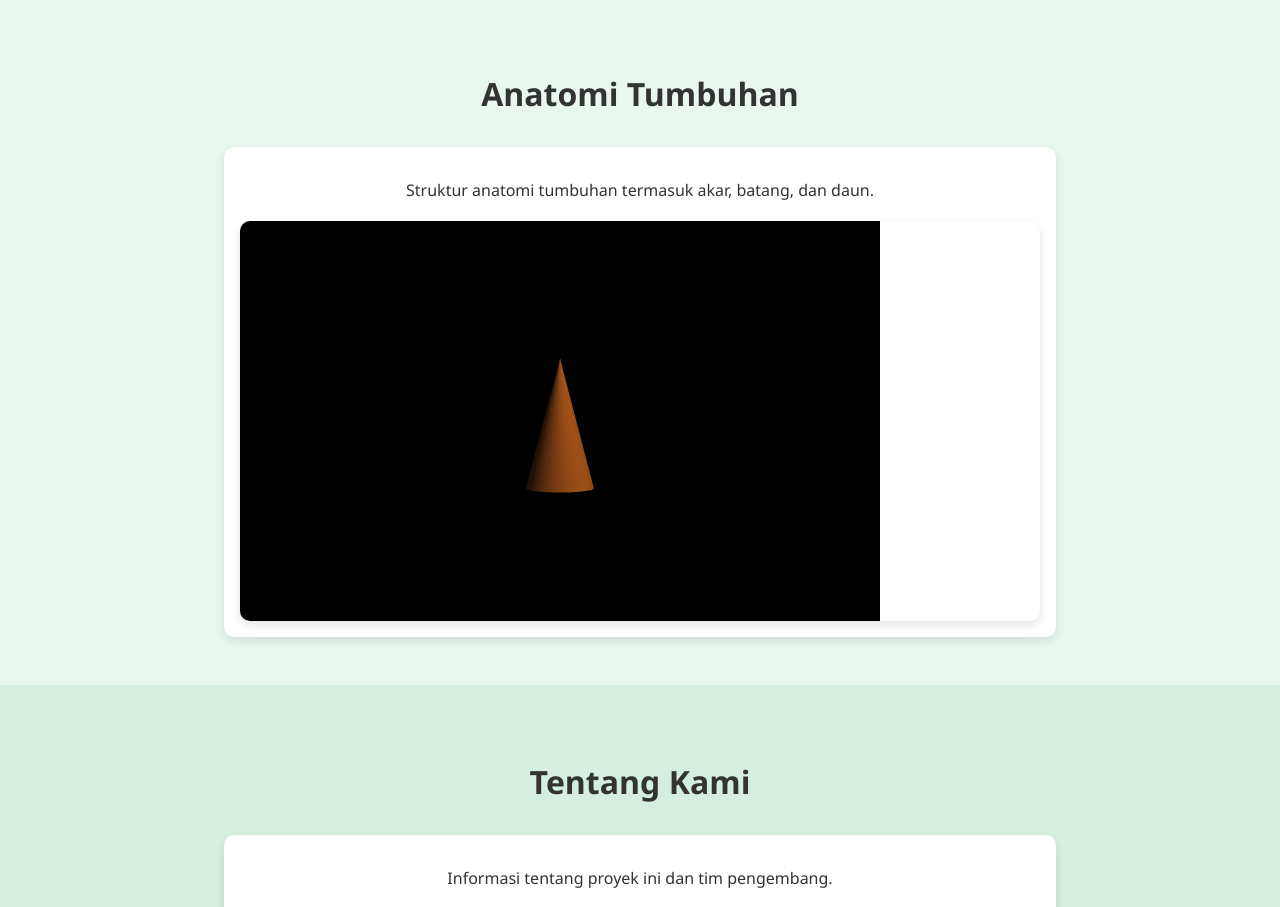
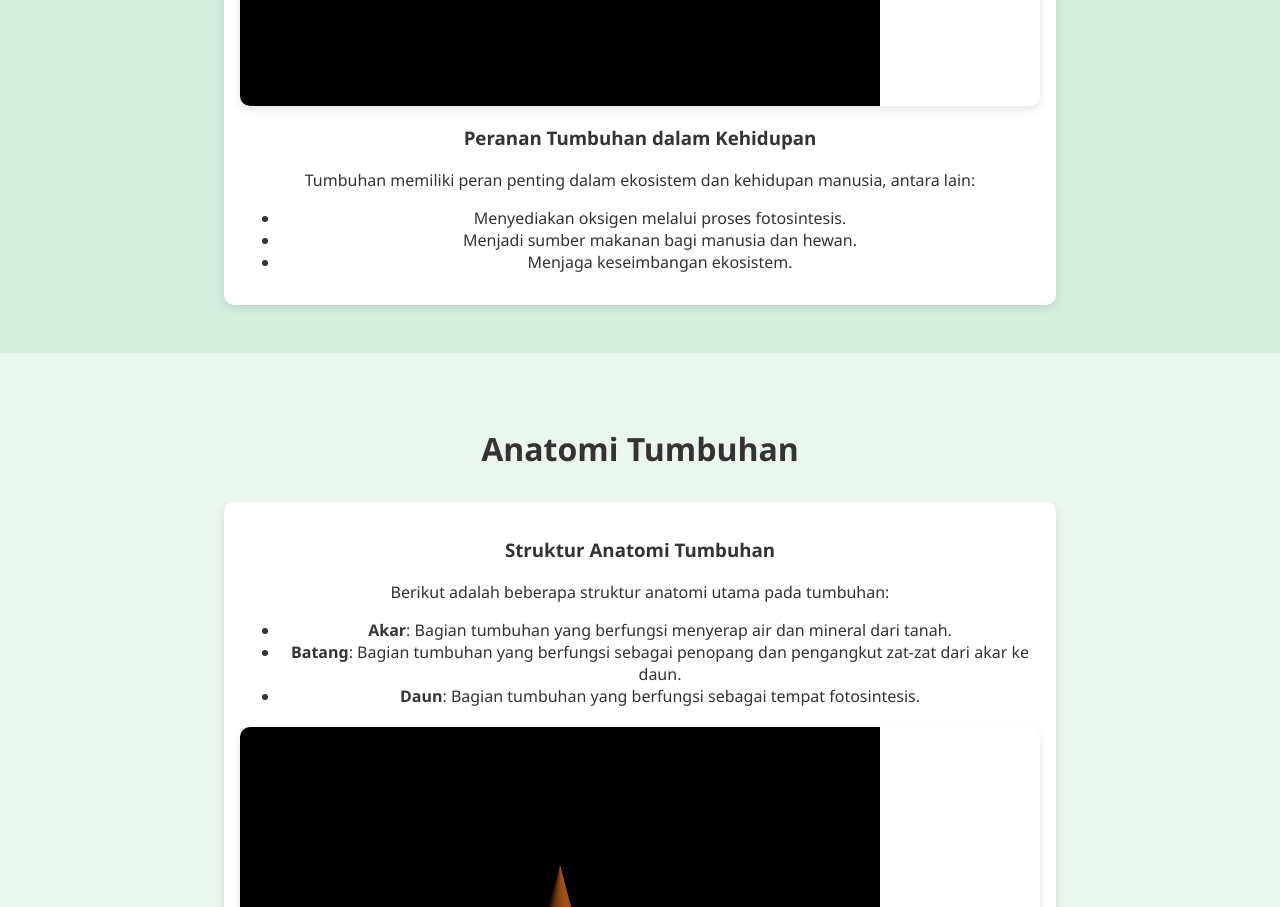
Before and after one commit to Projek-matematika3/Biologi, a plain HTML site: page index.html in a window 1280 px wide. Shown: the part 2100-3007 px from the top of the page. Drawn offline with nearby package versions, Linux system fonts and the light colour scheme.

Commit message:
Update index.html

```diff
--- a/index.html
+++ b/index.html
@@ -28,23 +28,41 @@
     <section id="divisio" class="section">
         <h2>Divisio Tumbuhan</h2>
         <div class="content">
-            <p>Mempelajari pembagian tumbuhan ke dalam divisio berdasarkan ciri-ciri umum.</p>
             <div id="divisio-animation"></div>
+            <h3>Divisi Tumbuhan</h3>
+            <p>Divisi tumbuhan adalah cara mengelompokkan tumbuhan berdasarkan ciri-ciri tertentu. Berikut adalah beberapa divisi utama:</p>
+            <ul>
+                <li><strong>Bryophyta</strong>: Tumbuhan lumut yang tidak memiliki jaringan pengangkut sejati.</li>
+                <li><strong>Pteridophyta</strong>: Tumbuhan paku yang memiliki jaringan pengangkut dan berkembang biak melalui spora.</li>
+                <li><strong>Spermatophyta</strong>: Tumbuhan berbiji yang meliputi Gymnospermae (tumbuhan berbiji terbuka) dan Angiospermae (tumbuhan berbiji tertutup).</li>
+            </ul>
         </div>
     </section>
 
     <section id="peranan" class="section">
         <h2>Peranan Tumbuhan</h2>
         <div class="content">
-            <p>Peranan tumbuhan dalam kehidupan dan ekosistem.</p>
             <div id="peranan-animation"></div>
+            <h3>Peranan Tumbuhan dalam Kehidupan</h3>
+            <p>Tumbuhan memiliki peran penting dalam ekosistem dan kehidupan manusia, antara lain:</p>
+            <ul>
+                <li>Menyediakan oksigen melalui proses fotosintesis.</li>
+                <li>Menjadi sumber makanan bagi manusia dan hewan.</li>
+                <li>Menjaga keseimbangan ekosistem.</li>
+            </ul>
         </div>
     </section>
 
     <section id="anatomy" class="section">
         <h2>Anatomi Tumbuhan</h2>
         <div class="content">
-            <p>Struktur anatomi tumbuhan termasuk akar, batang, dan daun.</p>
+            <h3>Struktur Anatomi Tumbuhan</h3>
+            <p>Berikut adalah beberapa struktur anatomi utama pada tumbuhan:</p>
+            <ul>
+                <li><strong>Akar</strong>: Bagian tumbuhan yang berfungsi menyerap air dan mineral dari tanah.</li>
+                <li><strong>Batang</strong>: Bagian tumbuhan yang berfungsi sebagai penopang dan pengangkut zat-zat dari akar ke daun.</li>
+                <li><strong>Daun</strong>: Bagian tumbuhan yang berfungsi sebagai tempat fotosintesis.</li>
+            </ul>
             <div id="anatomy-animation"></div>
         </div>
     </section>
```
